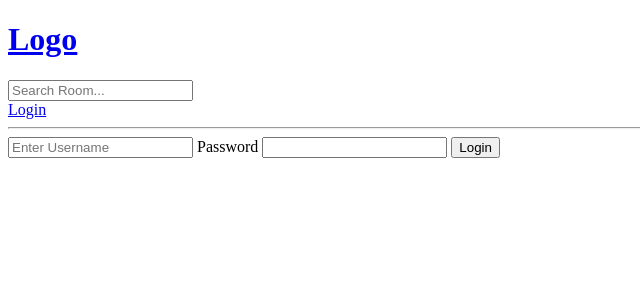
After one commit to Gersim/devzone, a Django app: page /login/ in a window 1280 px wide. The commit adds this page. Shown: the top 300 px of the page, without its empty margins (0-640 px from the left). Run offline with Django 4.2, Linux system fonts and the light colour scheme.

Commit message:
Adding login and logout form.

```diff
--- /dev/null
+++ b/base/templates/base/login_registration.html
@@ -0,0 +1,20 @@
+{% extends 'main.html' %}
+
+{% block content%}
+
+<div>
+    <form method="POST" action="">
+        {% csrf_token %}
+        <label for="username"></label>
+        <input type="text" name="username" placeholder="Enter Username">
+
+        <label for="pass">Password</label>
+        <input type="password" name="password">
+
+        <input type="submit" value="Login">
+
+
+    </form>
+</div>
+
+{% endblock content%}
--- a/base/urls.py
+++ b/base/urls.py
@@ -6,5 +6,8 @@ urlpatterns = [
     path('room/<str:pk>', views.room, name='room'),
     path('create-room/', views.createRoom, name='create-room'),
     path('update-room/<str:pk>', views.updateRoom, name='update-room'),
-    path('delete-room/<str:pk>', views.deleteRoom, name='delete-room')
+    path('delete-room/<str:pk>', views.deleteRoom, name='delete-room'),
+    path('login/', views.loginPage, name='login'),
+    path('logout/', views.logOut, name='logout')
+
 ]
--- a/base/views.py
+++ b/base/views.py
@@ -1,8 +1,34 @@
 from django.shortcuts import render,redirect
+from django.contrib.auth.models import User
+from django.contrib.auth import authenticate, login, logout
+from django.contrib import messages
 from django.db.models import Q
 from .models import Room, Topic
 from .forms import RoomForm
 # Create your views here.
+
+
+def loginPage(request):
+    if request.method == 'POST':
+        username = request.POST.get('username')
+        password = request.POST.get('password')
+
+        try:
+            user = User.objects.get(username=username)
+        except:
+            messages.error(request, 'The user does not exist, try imputing the right credintials!')
+
+        user = authenticate(request, username=username, password=password)
+        if user is not None:
+            login(request, user)
+
+    context = {}
+    return render(request, 'base/login_registration.html', context)
+
+
+def logOut(request):
+    logout(request)
+    return redirect('home')
 
 
 def home(request):
--- a/templates/main.html
+++ b/templates/main.html
@@ -8,6 +8,13 @@
 </head>
 <body>
     {% include 'navbar.html' %}
+    {% if messages %}
+    <ul class="messages">
+        {% for message in messages %}
+        <li>{{ message }}</li>
+        {% endfor %}
+    </ul>
+    {% endif %}
 
     {% block content%}
 
--- a/templates/navbar.html
+++ b/templates/navbar.html
@@ -1,9 +1,16 @@
+<div>
 <a href="/">
     <h1>Logo</h1>
 </a>
 
+</div>
 <form method="GET" action="{% url 'home' %}">
     <input type="text" name="q" placeholder="Search Room..."/>
 </form>
 
+{% if request.user.is_authenticated %}
+<a href="{% url 'logout' %}">Logout</a>
+{% else %}
+<a href="{% url 'login' %}">Login</a>
+{% endif %}
 <hr>
```
Also changed, not shown: db.sqlite3.
